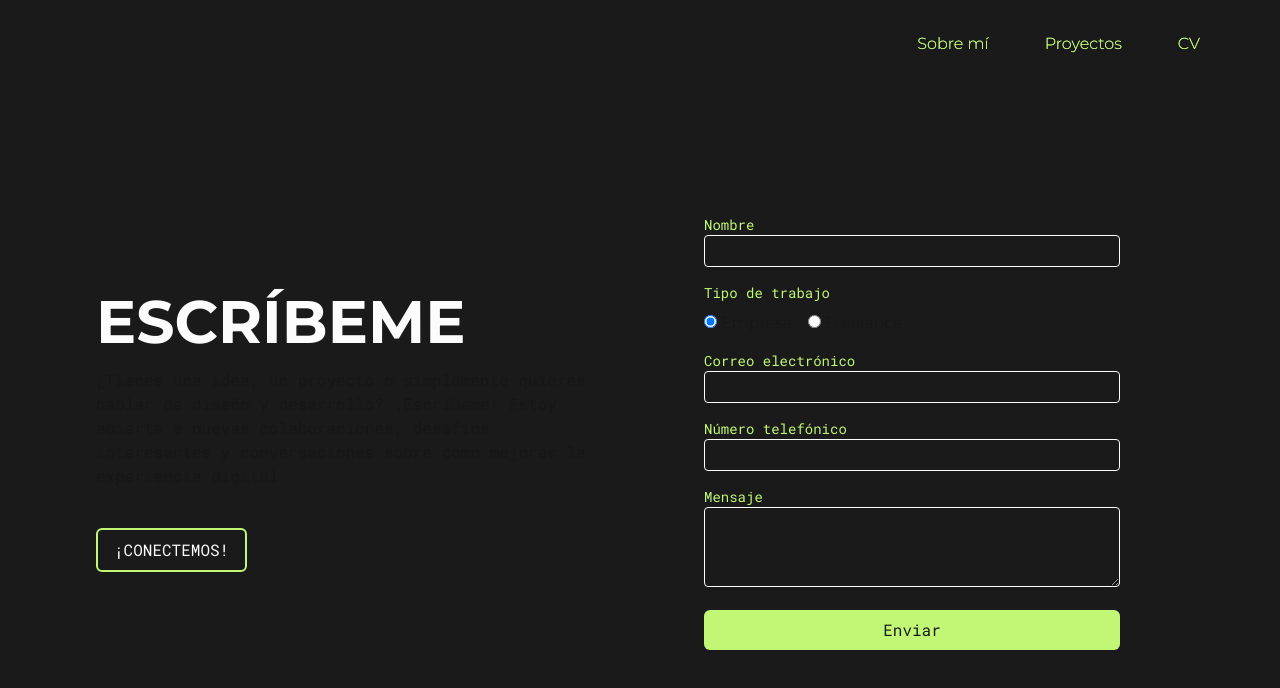
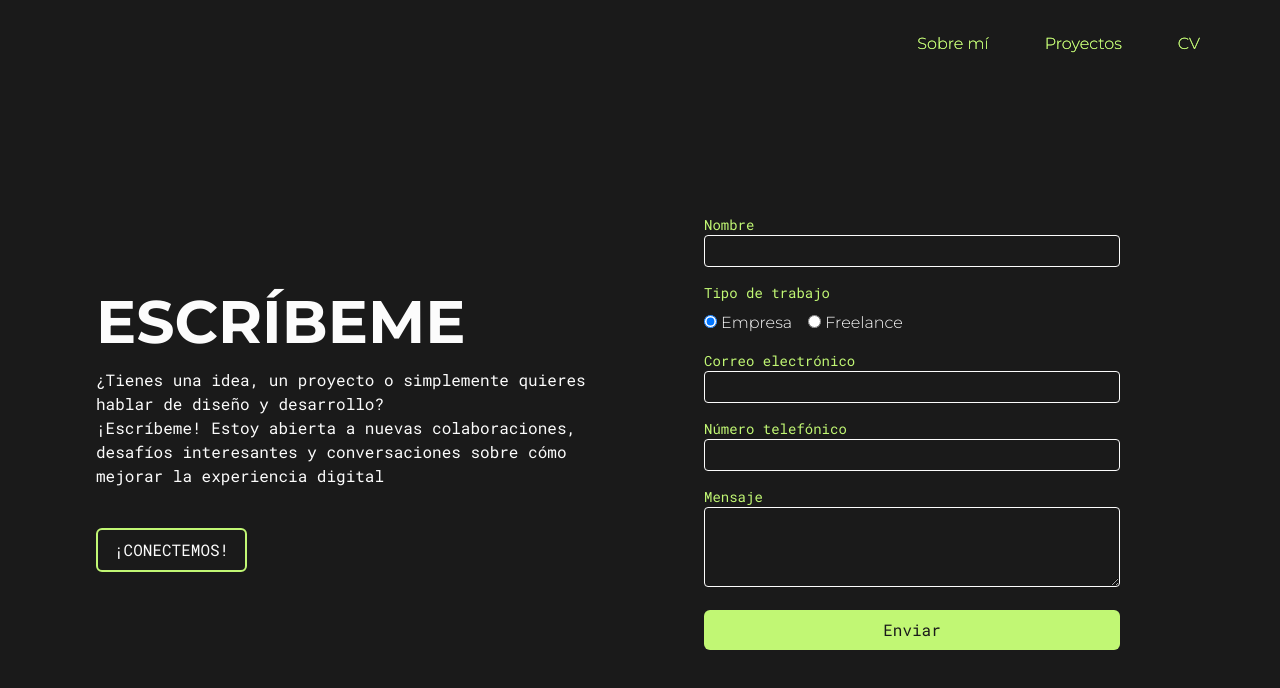
Before and after one commit to mpvilamarin/Portfolio, a Next.js app: page /Contact in a window 1280 px wide. Shown: the top 688 px of the page. Built offline with nearby package versions, Linux system fonts and the light colour scheme.

Commit message:
ajustes textos no se ven

```diff
--- a/src/app/Contact/page.jsx
+++ b/src/app/Contact/page.jsx
@@ -16,8 +16,8 @@ function Contact() {
                 <section className="flex-1">
                     <div className="pr-8">
                         <h1 className="font-montserrat text-6xl font-bold text-whiteCream">ESCRÍBEME</h1>
-                        <p className='font-robotoMono mt-4'>
-                            ¿Tienes una idea, un proyecto o simplemente quieres hablar de diseño y desarrollo? ¡Escríbeme! Estoy abierta a nuevas colaboraciones, desafíos interesantes y conversaciones sobre cómo mejorar la experiencia digital
+                        <p className='font-robotoMono mt-4 text-whiteCream'>
+                            ¿Tienes una idea, un proyecto o simplemente quieres hablar de diseño y desarrollo? <br /> ¡Escríbeme! Estoy abierta a nuevas colaboraciones, desafíos interesantes y conversaciones sobre cómo mejorar la experiencia digital
                             <br />
                             <br />
                             <Link href={"https://wa.me/5491164117527"}>
--- a/src/app/globals.css
+++ b/src/app/globals.css
@@ -4,13 +4,13 @@
 
 :root {
   --background: #1A1A1A;
-  --foreground: #171717;
+  --foreground: #FCFCFC;
 }
 
 @media (prefers-color-scheme: dark) {
   :root {
     --background: #1A1A1A;
-    --foreground: #1A1A1A;
+    --foreground: #FCFCFC;
   }
 }
 
```
